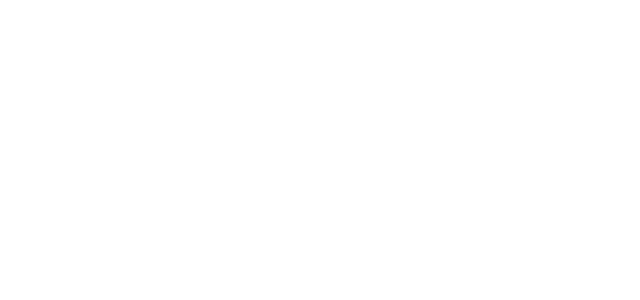
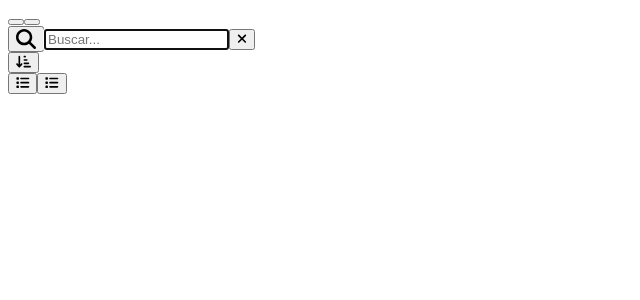
Before and after one commit to Animator55/RegBox-Pawn, a React (Vite) app: page / in a window 1280 px wide. Shown: the top 300 px of the page, without its empty margins (0-640 px from the left). Built offline with nearby package versions, Linux system fonts and the light colour scheme.

Commit message:
Update App.tsx

```diff
--- a/src/App.tsx
+++ b/src/App.tsx
@@ -1,9 +1,36 @@
 import React from 'react'
+import TopBar from './components/TopBar'
+import TableList from './components/TableList'
+import NavBar from './components/NavBar'
+import Map from './components/Map'
+import TableView from './components/TableView'
+import { TableType } from './vite-env'
 
 type Props = {}
 
+
 export default function App({}: Props) {
+  const [page, setPage] = React.useState<"main" | "picker">("main")
+  const [displayMode, setDisplay] = React.useState<"list" | "map" | "view">("list")
+
+  const [currentTable, setCurrent] = React.useState<TableType | undefined>(undefined)
+
+  const displays: {[key:string]: any} = {
+    "list":<TableList setCurrent={setCurrent}/>,
+    "map": <Map setCurrent={setCurrent}/>,
+    "view": <TableView current={currentTable}/>
+  }
+
+  const pages: {[key:string]: any} = {
+    "main": <>
+      <TopBar/>
+      {displays[displayMode]}
+      <NavBar setNav={setDisplay}/>
+    </>,
+    "picker": <>a</>
+  }
+
   return <main>
-
+    {pages[page]}
   </main>
 }
```
